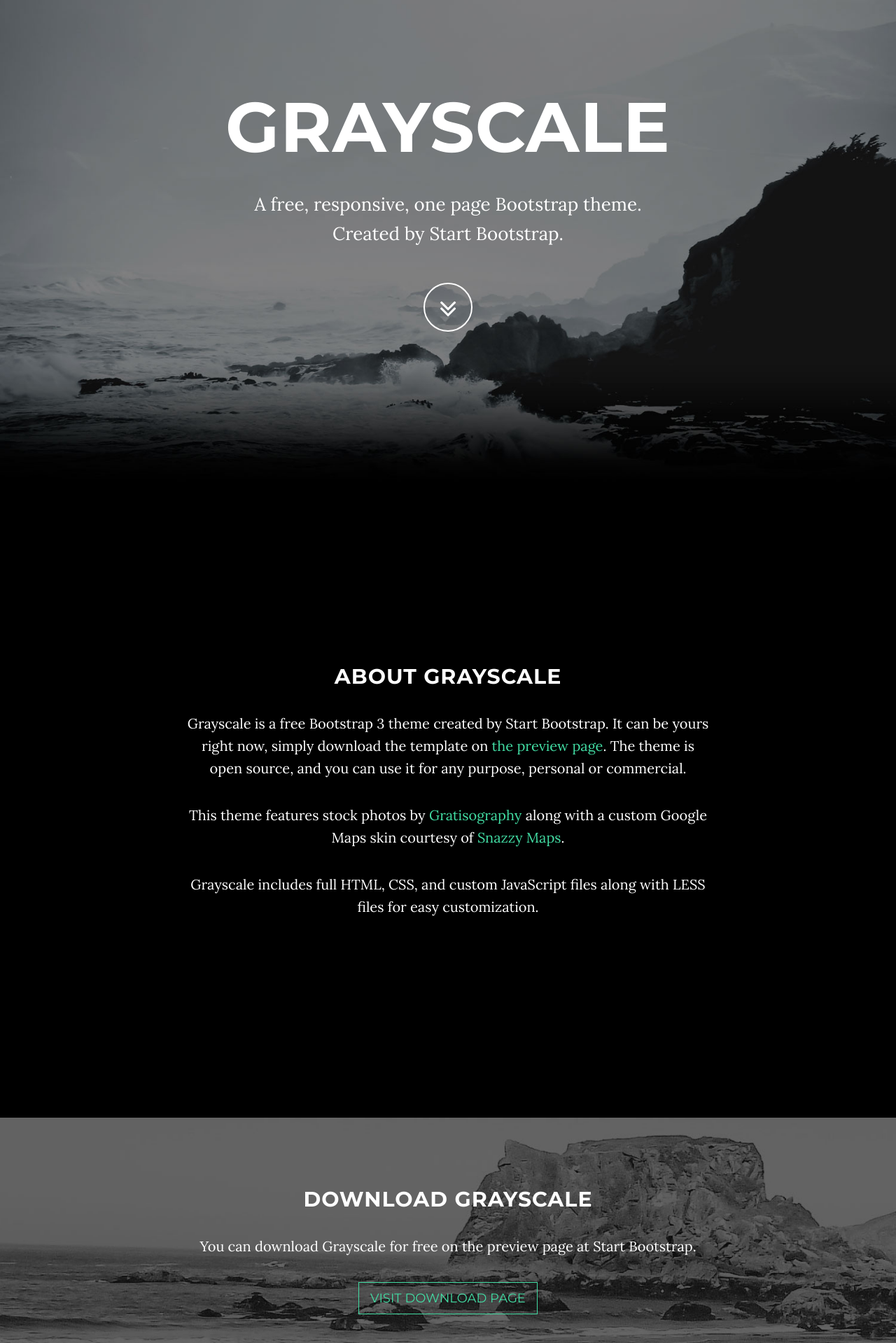
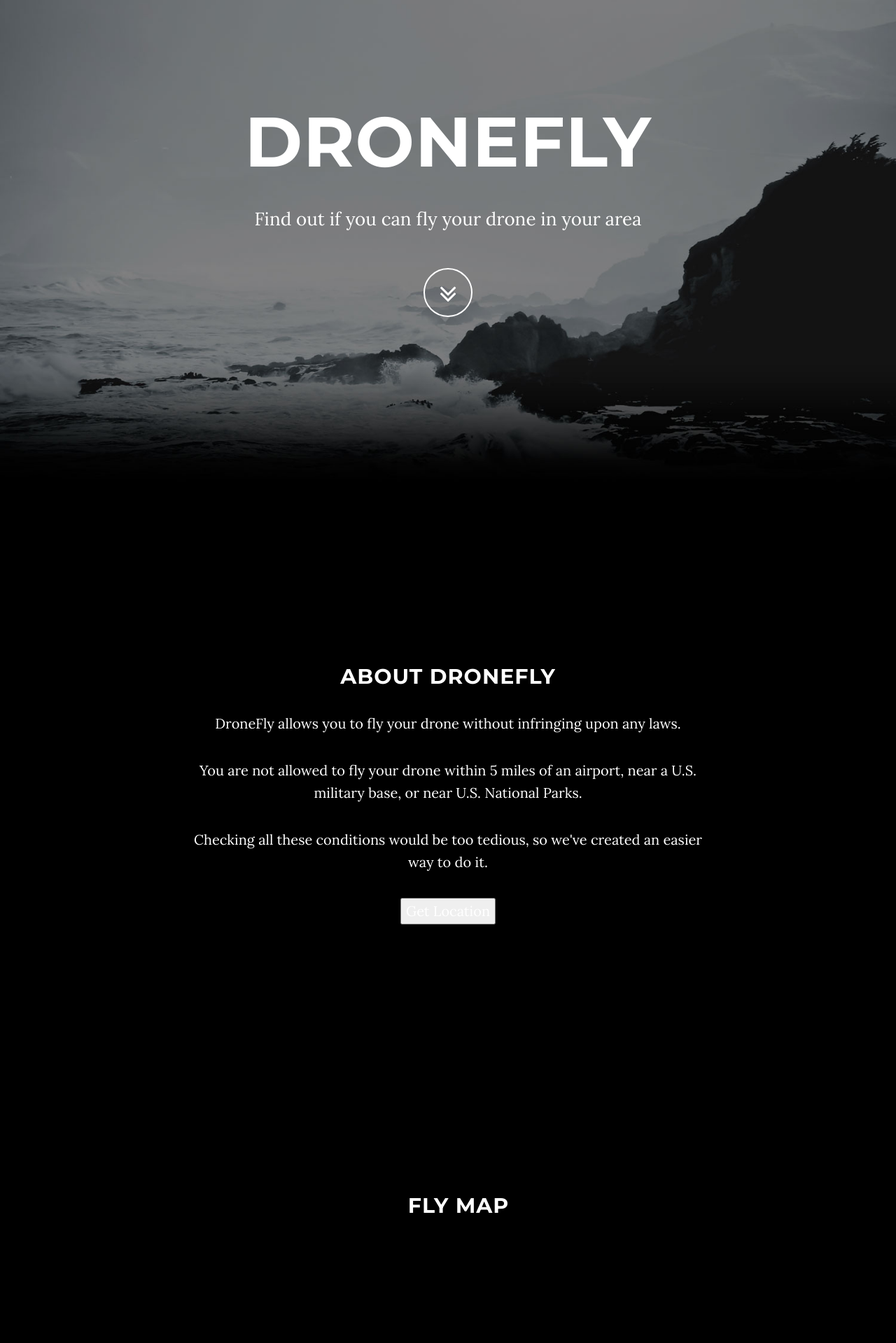
Before and after one commit to dronefly/dronefly.github.io, a plain HTML site: page index.html in a window 1280 px wide. Shown: the part 100-2019 px from the top of the page at 70% size. Drawn offline with Linux system fonts and the light colour scheme; some packages are replaced by stand-ins of ours.

Commit message:
changed info

```diff
--- a/index.html
+++ b/index.html
@@ -28,7 +28,26 @@
         <script src="https://oss.maxcdn.com/libs/html5shiv/3.7.0/html5shiv.js"></script>
         <script src="https://oss.maxcdn.com/libs/respond.js/1.4.2/respond.min.js"></script>
     <![endif]-->
+    <script>
+        function getLocation() {
+            navigator.geolocation.getCurrentPosition(foundLocation, noLocation);
+            function foundLocation(position) {
+                var lat = position.coords.latitude;
+                var long = position.coords.longitude;
+                alert("LAT : "+lat +", LONG : "+long);
+            }
+        }
 
+        function getLat(){
+            navigator.geolocation.getCurrentPosition(foundLocation, noLocation);
+            function foundLocation(position) {
+                return position.coords.latitude;
+        }
+
+        function noLocation() {
+            alert('Could not find location');
+        }
+    </script>
 </head>
 
 <body id="page-top" data-spy="scroll" data-target=".navbar-fixed-top">
@@ -74,8 +93,8 @@
             <div class="container">
                 <div class="row">
                     <div class="col-md-8 col-md-offset-2">
-                        <h1 class="brand-heading">Grayscale</h1>
-                        <p class="intro-text">A free, responsive, one page Bootstrap theme.<br>Created by Start Bootstrap.</p>
+                        <h1 class="brand-heading">DroneFly</h1>
+                        <p class="intro-text">Find out if you can fly your drone in your area<br></p>
                         <a href="#about" class="btn btn-circle page-scroll">
                             <i class="fa fa-angle-double-down animated"></i>
                         </a>
@@ -89,22 +108,24 @@
     <section id="about" class="container content-section text-center">
         <div class="row">
             <div class="col-lg-8 col-lg-offset-2">
-                <h2>About Grayscale</h2>
-                <p>Grayscale is a free Bootstrap 3 theme created by Start Bootstrap. It can be yours right now, simply download the template on <a href="http://startbootstrap.com/template-overviews/grayscale/">the preview page</a>. The theme is open source, and you can use it for any purpose, personal or commercial.</p>
-                <p>This theme features stock photos by <a href="http://gratisography.com/">Gratisography</a> along with a custom Google Maps skin courtesy of <a href="http://snazzymaps.com/">Snazzy Maps</a>.</p>
-                <p>Grayscale includes full HTML, CSS, and custom JavaScript files along with LESS files for easy customization.</p>
+                <h2>About DroneFly</h2>
+                <p>DroneFly allows you to fly your drone without infringing upon any laws.</p>
+                <p>You are not allowed to fly your drone within 5 miles of an airport,
+                    near a U.S. military base, or near U.S. National Parks.</p>
+                <p>Checking all these conditions would be too tedious, so we've created
+                    an easier way to do it.</p>
+                <p><button onclick="getLocation()">Get Location</button></p>
             </div>
         </div>
     </section>
 
     <!-- Download Section -->
-    <section id="download" class="content-section text-center">
+    <section id="download" class="container content-section text-center">
         <div class="download-section">
             <div class="container">
                 <div class="col-lg-8 col-lg-offset-2">
-                    <h2>Download Grayscale</h2>
-                    <p>You can download Grayscale for free on the preview page at Start Bootstrap.</p>
-                    <a href="http://startbootstrap.com/template-overviews/grayscale/" class="btn btn-default btn-lg">Visit Download Page</a>
+                    <h2>Fly Map</h2>
+
                 </div>
             </div>
         </div>
@@ -152,8 +173,18 @@
     <!-- Plugin JavaScript -->
     <script src="js/jquery.easing.min.js"></script>
 
+    <script type="text/javascript">
+        var map;
+        function initMap() {
+            map = new google.maps.Map(document.getElementById('map'), {
+                center: {lat: -34.397, lng: 150.644},
+                zoom: 8
+            });
+        }
+    </script>
+
     <!-- Google Maps API Key - Use your own API key to enable the map feature. More information on the Google Maps API can be found at https://developers.google.com/maps/ -->
-    <script type="text/javascript" src="https://maps.googleapis.com/maps/api/js?key=AIzaSyCRngKslUGJTlibkQ3FkfTxj3Xss1UlZDA&sensor=false"></script>
+    <script type="text/javascript" src="https://maps.googleapis.com/maps/api/js?key=AIzaSyACL-RAk9vN4uZbpXoinwTocgRYNP5wwXo&callback=initMap"></script>
 
     <!-- Custom Theme JavaScript -->
     <script src="js/grayscale.js"></script>
--- a/js/grayscale.js
+++ b/js/grayscale.js
@@ -29,7 +29,7 @@
     $('.navbar-toggle:visible').click();
 });
 
-// Google Maps Scripts
+/*// Google Maps Scripts
 // When the window has finished loading create our google map below
 google.maps.event.addDomListener(window, 'load', init);
 
@@ -42,11 +42,6 @@
 
         // The latitude and longitude to center the map (always required)
         center: new google.maps.LatLng(40.6700, -73.9400), // New York
-
-        // Disables the default Google Maps UI components
-        disableDefaultUI: true,
-        scrollwheel: false,
-        draggable: false,
 
         // How you would like to style the map.
         // This is where you would paste any style found on Snazzy Maps.
@@ -175,4 +170,4 @@
         map: map,
         icon: image
     });
-}
+}*/
```
Also changed, not shown: img/downloads-bg.jpg (deleted), 1 other file.
